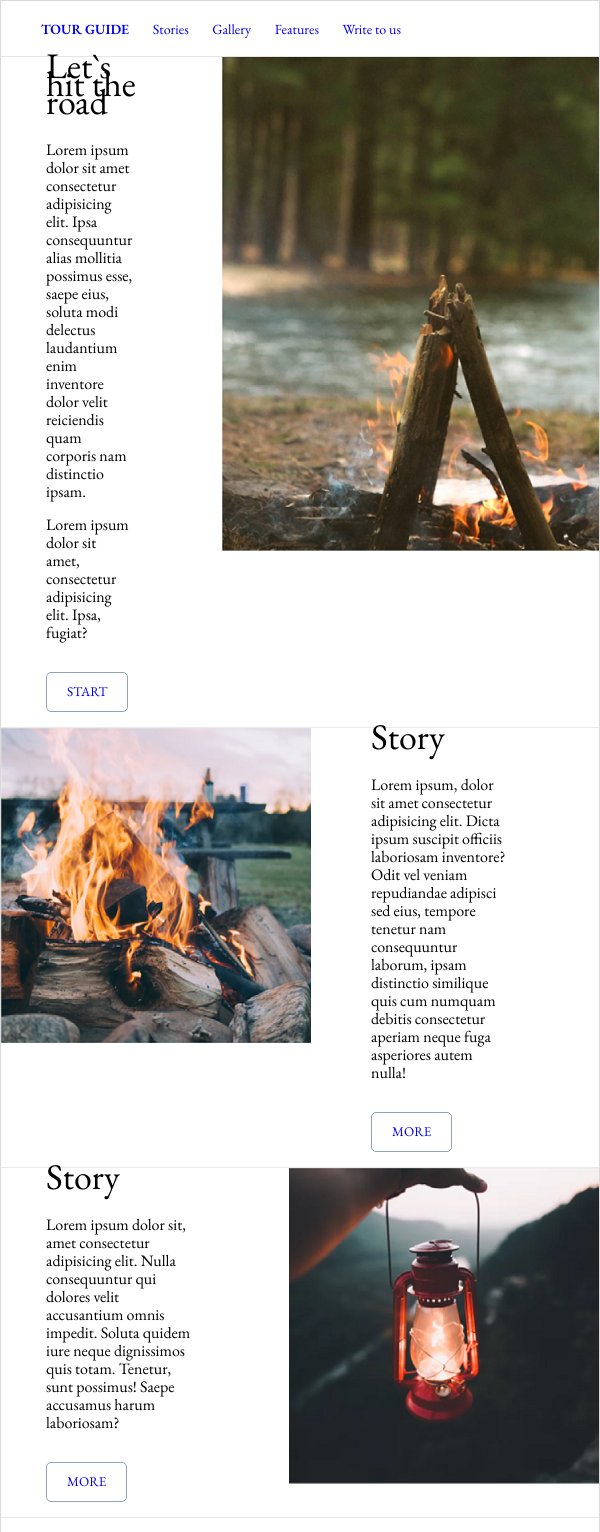
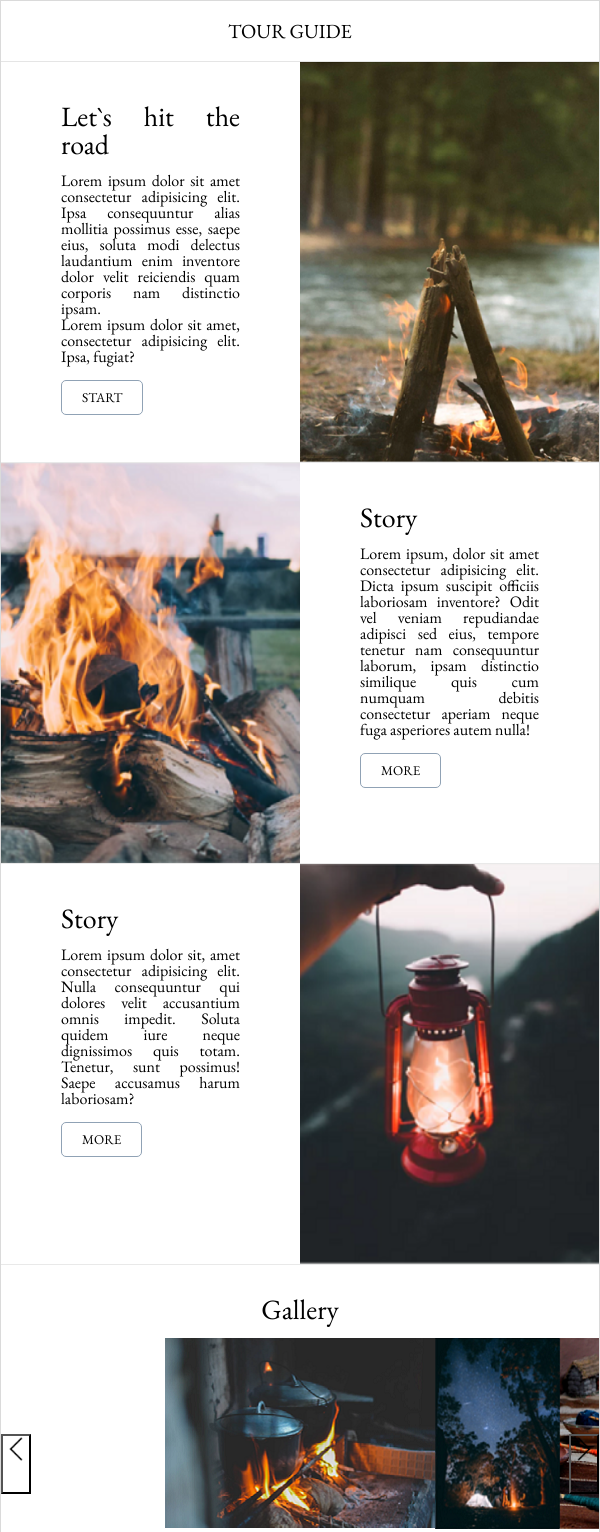
Before and after one commit to Jane-Jane1984/lending_exam, a plain HTML site: page index.html in a window 600 px wide. Shown: the top 1532 px of the page. Drawn offline with nearby package versions, Linux system fonts and the light colour scheme.

Commit message:
add adaptive

```diff
--- a/css/style.css
+++ b/css/style.css
@@ -1,7 +1,7 @@
 @import url("https://fonts.googleapis.com/css2?family=EB+Garamond:wght@400;500;600;615&display=swap");
 
 /*Обнуляющие стили*/
-/*для посещенныч !!!!!!!!!!!!!!!!!!!!!!!!!!!!!!!!!!ссылок*/
+
 * {
    padding: 0;
    margin: 0;
@@ -59,6 +59,18 @@ h6 {
    font-size: inherit;
    font-weight: 400;
 }
+a {
+   text-decoration: none;
+   color: black;
+}
+a:visited {
+   text-decoration: none;
+   color: black;
+}
+a:hover {
+   text-decoration: none;
+   color: black;
+}
 /*------------------------------*/
 
 body {
@@ -79,7 +91,7 @@ body {
    border-bottom: 1px solid #e5e5e5;
 }
 .header-container {
-   min-width: 850px;
+   /*min-width: 850px;*/
    margin: 0 40px;
    padding: 20px 0;
 }
@@ -100,6 +112,9 @@ body {
    text-transform: uppercase;
    font-weight: 600;
 }
+.tour__name-media {
+   display: none;
+}
 .social-links-row {
 }
 .social__list {
@@ -110,6 +125,35 @@ body {
 .social__icon {
    height: 15px;
    width: 15px;
+}
+
+@media (min-width: 600px) and (max-width: 850px) {
+   .header-row {
+      justify-content: center;
+   }
+   .social-links-row {
+      display: none;
+   }
+   .tour__name-media {
+      display: none;
+   }
+}
+@media (max-width: 600px) {
+   .header-row {
+      justify-content: center;
+   }
+   .social-links-row {
+      display: none;
+   }
+   .menu__list {
+      display: none;
+   }
+   .tour__name-media {
+      display: block;
+      font-size: 20px;
+      color: black;
+      text-transform: uppercase;
+   }
 }
 
 /*Main container*/
@@ -140,30 +184,79 @@ body {
    border-bottom: 1px solid #e9e9e9;
 }
 .block__row {
-   padding-right: 15px;
-   margin: 0 45px;
+   /*padding-right: 15px;*/
+   /*margin: 0 45px;*/
    display: flex;
    align-items: center;
+   height: 430px;
+   align-items: stretch;
 }
 
 .reverse {
-   padding-left: 15px;
-   margin: 0 45px;
+   /*padding-left: 15px;
+   margin: 0 45px;*/
+   height: 315px;
+   flex-direction: row-reverse;
 }
-
+.block-height {
+   height: 315px;
+}
+.block__text1,
+.block__text2,
+.block__text3 {
+   font-size: initial;
+   display: flex;
+   flex-direction: column;
+   align-items: flex-start;
+   line-height: 18px;
+}
+.block__text1 {
+   width: 50%;
+}
+.block__text2,
+.block__text3 {
+   width: 70%;
+}
 .block__title {
    font-size: 36px;
    padding-bottom: 30px;
    font-weight: 400;
 }
+.block__image1 {
+   background-image: url("../images/img11.png");
+   width: 50%;
+   background-size: cover;
+   background-position: center;
+}
+.block__image2 {
+   background-image: url("../images/img22.png");
+   width: 30%;
+   background-size: cover;
+   background-position: center;
+}
+.block__image3 {
+   background-image: url("../images/img33.png");
+   width: 30%;
+   background-size: cover;
+   background-position: center;
+}
 
-.block__text {
-   font-size: initial;
+.content__block1,
+.content__block2,
+.content__block3 {
    display: flex;
    flex-direction: column;
    align-items: flex-start;
-   padding: 0 15px 15px 0;
-   line-height: 18px;
+   margin: 0 60px;
+}
+.content__block1 {
+   margin-top: 100px;
+}
+.content__block2,
+.content__block3 {
+   margin-top: 80px;
+}
+.let__title {
 }
 
 .block__link {
@@ -175,7 +268,75 @@ body {
    padding: 10px 20px;
    border-radius: 5px;
 }
-.block__image {
+
+.img__tours1 {
+}
+@media (min-width: 600px) and (max-width: 850px) {
+   .block__row {
+      align-items: stretch;
+      height: 400px;
+   }
+   .block__text1,
+   .block__text2,
+   .block__text3 {
+      line-height: unset;
+      width: 50%;
+   }
+   .block__image1,
+   .block__image2,
+   .block__image3 {
+      width: 50%;
+   }
+   .content__block1,
+   .content__block2,
+   .content__block3 {
+      margin-top: 0px;
+      margin-bottom: 0px;
+      padding-top: 40px;
+      padding-bottom: 0px;
+      text-align: justify;
+   }
+
+   .block__title {
+      font-size: 28px;
+      padding-bottom: 15px;
+   }
+}
+@media (max-width: 599px) {
+   .block__row {
+      flex-direction: column;
+      height: auto;
+      align-items: center;
+   }
+   .block__reverse {
+      flex-direction: column;
+   }
+   .block__text1,
+   .block__text2,
+   .block__text3 {
+      width: 70%;
+      display: flex;
+      flex-direction: column;
+   }
+   .block__title {
+      font-size: 22px;
+   }
+   .content__block1,
+   .content__block2,
+   .content__block3 {
+      margin: 30px;
+      padding-right: 40px;
+      width: 70%;
+   }
+   .block__image1,
+   .block__image2,
+   .block__image3 {
+      width: 80%;
+      height: 350px;
+      background-size: cover;
+      background-position: center;
+      background-repeat: no-repeat;
+   }
 }
 
 /*SLIDER*/
@@ -202,11 +363,11 @@ body {
 }
 .slick-arrow.slick-prev {
    left: 0;
-   background: url("../icons/forward.png") 0 0 / 100% no-repeat;
+   background: url("../icons/back.png") 0 0 / 100% no-repeat;
 }
 .slick-arrow.slick-next {
    right: 0;
-   background: url("../icons/back.png") 0 0 / 100% no-repeat;
+   background: url("../icons/forward.png") 0 0 / 100% no-repeat;
 }
 .slider-item {
    opacity: 1;
@@ -266,6 +427,48 @@ body {
    border-left: 1px solid #dadada;
    border-right: 1px solid #dadada;
 }
+@media (min-width: 780px) and (max-width: 800px) {
+   .fetures__boxes {
+      width: 230px;
+   }
+}
+
+@media (min-width: 600px) and (max-width: 780px) {
+   .border1,
+   .border3,
+   .border5 {
+      border-right: 1px solid #dadada;
+   }
+   .border1,
+   .border3,
+   .border4 {
+      border-bottom: 1px solid #dadada;
+   }
+   .border2 {
+      border-right: none;
+   }
+   .border5 {
+      border-left: none;
+   }
+}
+@media (max-width: 599px) {
+   .block__feature {
+      margin: 0 auto;
+   }
+   .border1,
+   .border2,
+   .border3,
+   .border4,
+   .border5,
+   .border6 {
+      border-bottom: 1px solid #dadada;
+      border-left: none;
+      border-right: none;
+   }
+   .fetures__boxes {
+      width: 70%;
+   }
+}
 
 /*WRITE TO US*/
 
@@ -294,7 +497,9 @@ body {
    padding: 0;
    font-weight: bold;
 }
-.name, .phone, .mail {
+.name,
+.phone,
+.mail {
    margin-top: 0;
 }
 .userdata {
@@ -340,7 +545,7 @@ body {
    display: flex;
    align-items: center;
 }
-.human-text{
+.human-text {
    padding-left: 6px;
    padding-bottom: 3px;
 }
@@ -349,13 +554,41 @@ body {
    text-transform: uppercase;
    padding: 4px 10px;
 }
-input, select, textarea {
+input,
+select,
+textarea {
    border: 2px solid #dadada;
 }
 option {
    font-family: inherit;
    font-size: 12px;
 }
+
+@media (min-width: 600px) and (max-width: 780px) {
+   .form-container {
+      width: 80%;
+      border-bottom: 1px solid #dadada;
+   }
+   .userdata {
+      width: auto;
+   }
+}
+@media (max-width: 660px) {
+   .form-container {
+      width: 80%;
+      margin: 0 auto;
+      border-bottom: 1px solid #dadada;
+   }
+   .user__block {
+      flex-direction: column;
+      align-items: center;
+   }
+   .connect {
+      justify-content: center;
+      margin-top: 10px;
+   }
+}
+
 /*FOOTER*/
 .footer {
 }
@@ -378,13 +611,8 @@ option {
 }
 .footer__text {
 }
-
-a {
-   text-decoration: none;
+@media (min-width: 600px) and (max-width: 850px) {
+   .footer__links img {
+      width: 15px;
+   }
 }
-a:visited {
-   text-decoration: none;
-}
-a:hover {
-   text-decoration: none;
-}
--- a/index.html
+++ b/index.html
@@ -1,11 +1,13 @@
 <!DOCTYPE html>
 <html lang="zxx">
+
 <head>
    <meta charset="UTF-8">
    <meta name="viewport" content="width=device-width, initial-scale=1.0">
    <link rel="stylesheet" href="css/style.css">
    <title>Lending Volkova</title>
 </head>
+
 <body>
    <div class="all-content">
 
@@ -14,21 +16,22 @@
             <div class="header-container">
                <div class="header-row">
                   <div class="menu-row">
-                     <ul class = "menu__list">
-                        <li><a href="#"><span class = "tour__name">Tour Guide</span></a></li>
-                        <li><a href="#">Stories</a></li>
-                        <li><a href="#">Gallery</a></li>
-                        <li><a href="#">Features</a></li>
-                        <li><a href="#">Write to us</a></li>
+                     <ul class="menu__list">
+                        <li><a href="javascript:void(0);><span class=" tour__name">Tour Guide</span></a></li>
+                        <li><a href="javascript:void(0);">Stories</a></li>
+                        <li><a href="javascript:void(0);">Gallery</a></li>
+                        <li><a href="javascript:void(0);">Features</a></li>
+                        <li><a href="javascript:void(0);">Write to us</a></li>
                      </ul>
+                     <div class="tour__name-media"><a href="javascript:void(0);">Tour Guide</a></div>
                   </div>
                   <div class="social-links-row">
-                     <ul class = "social__list">
-                        <li><a href="#"><img class = "social__icon" src="icons/twitter.png" alt="twitter"></a></li>
-                        <li><a href="#"><img class = "social__icon" src="icons/facebook.png" alt="fb"></a></li>
-                        <li><a href="#"><img class = "social__icon" src="icons/instagram.png" alt="insta"></a></li>
-                        <li><a href="#"><img class = "social__icon" src="icons/youtube.png" alt="YT"></a></li>
-                        <li><a href="#"><img class = "social__icon" src="icons/gmail.png" alt="gmail"></a></li>
+                     <ul class="social__list">
+                        <li><a href="#"><img class="social__icon" src="icons/twitter.png" alt="twitter"></a></li>
+                        <li><a href="#"><img class="social__icon" src="icons/facebook.png" alt="fb"></a></li>
+                        <li><a href="#"><img class="social__icon" src="icons/instagram.png" alt="insta"></a></li>
+                        <li><a href="#"><img class="social__icon" src="icons/youtube.png" alt="YT"></a></li>
+                        <li><a href="#"><img class="social__icon" src="icons/gmail.png" alt="gmail"></a></li>
                      </ul>
 
                   </div>
@@ -40,39 +43,54 @@
             <div class="block__tours">
                <div class="block__1">
                   <div class="block__row">
-                     <div class="block__text">
+                     <div class="block__text1">
+                        <div class="content__block1">
                            <div class="block__title let__title">Let`s hit the road</div>
-                        <div class="block__text">Lorem ipsum dolor sit amet consectetur adipisicing elit. Ipsa consequuntur alias mollitia possimus esse, saepe eius, soluta modi delectus laudantium enim inventore dolor velit reiciendis quam corporis nam distinctio ipsam.</div>
-                        <div class="block__text two">Lorem ipsum dolor sit amet, consectetur adipisicing elit. Ipsa, fugiat?</div>
+                           <div class="content1">Lorem ipsum dolor sit amet consectetur adipisicing elit. Ipsa
+                              consequuntur alias mollitia possimus esse, saepe eius, soluta modi delectus laudantium
+                              enim
+                              inventore dolor velit reiciendis quam corporis nam distinctio ipsam.
+                              <br> Lorem ipsum dolor sit amet, consectetur adipisicing elit. Ipsa,
+                              fugiat?
+                           </div>
+
                            <div class="block__link"><a href="javascript:void(0);">start</a></div>
                         </div>
                      </div>
-                  <div class="block__image">
-                     <img src="images/img11.png" alt="костёр">
+                     <div class="block__image1">
+                        <div class="img__tours1"></div>
                      </div>
+                  </div>
+
                </div>
                <div class="block__2 block__reverse">
                   <div class="block__row reverse">
-                     <div class="block__text">
+                     <div class="block__text2">
+                        <div class="content__block2">
                            <div class="block__title">Story</div>
-                        <div class="block__text">Lorem ipsum, dolor sit amet consectetur adipisicing elit. Dicta ipsum suscipit officiis laboriosam inventore? Odit vel veniam repudiandae adipisci sed eius, tempore tenetur nam consequuntur laborum, ipsam distinctio similique quis cum numquam debitis consectetur aperiam neque fuga asperiores autem nulla!</div>
+                           <div class="content1">Lorem ipsum, dolor sit amet consectetur adipisicing elit. Dicta ipsum
+                              suscipit officiis laboriosam inventore? Odit vel veniam repudiandae adipisci sed eius,
+                              tempore tenetur nam consequuntur laborum, ipsam distinctio similique quis cum numquam
+                              debitis
+                              consectetur aperiam neque fuga asperiores autem nulla!</div>
                            <div class="block__link"><a href="javascript:void(0);">more</a></div>
                         </div>
                      </div>
-                  <div class="block__image">
-                     <img src="images/img22.png" alt="костёр">
+                     <div class="block__image2"></div>
                   </div>
                </div>
                <div class="block__3">
-                  <div class="block__row">
-                     <div class="block__text">
+                  <div class="block__row block-height">
+                     <div class="block__text3">
+                        <div class="content__block3">
                            <div class="block__title">Story</div>
-                        <div class="block__text">Lorem ipsum dolor sit, amet consectetur adipisicing elit. Nulla consequuntur qui dolores velit accusantium omnis impedit. Soluta quidem iure neque dignissimos quis totam. Tenetur, sunt possimus! Saepe accusamus harum laboriosam?</div>
+                           <div class="content1">Lorem ipsum dolor sit, amet consectetur adipisicing elit. Nulla
+                              consequuntur qui dolores velit accusantium omnis impedit. Soluta quidem iure neque
+                              dignissimos quis totam. Tenetur, sunt possimus! Saepe accusamus harum laboriosam?</div>
                            <div class="block__link"><a href="javascript:void(0);">more</a></div>
                         </div>
                      </div>
-                  <div class="block__image">
-                     <img src="images/img33.png" alt="костёр">
+                     <div class="block__image3"></div>
                   </div>
                </div>
             </div>
@@ -126,16 +144,18 @@
                            <a href="javascript:void(0);"><img src="icons/movie3.png" alt=""></a>
                         </div>
                         <div class="feature__text">three</div>
-                        <div class="feature__text">Lorem, ipsum dolor sit amet consectetur adipisicing elit. Eum, atque?</div>
+                        <div class="feature__text">Lorem, ipsum dolor sit amet consectetur adipisicing elit. Eum, atque?
                         </div>
                      </div>
-                  <div class="fetures__boxes">
+                  </div>
+                  <div class="fetures__boxes border4">
                      <div class="feature__content">
                         <div class="feature__icon">
                            <a href="javascript:void(0);"><img src="icons/face5.png" alt=""></a>
                         </div>
                         <div class="feature__text">four</div>
-                        <div class="feature__text">Lorem ipsum dolor sit amet, consectetur adipisicing elit. Ipsum ex laudantium velit?</div>
+                        <div class="feature__text">Lorem ipsum dolor sit amet, consectetur adipisicing elit. Ipsum ex
+                           laudantium velit?</div>
                      </div>
                   </div>
                   <div class="fetures__boxes border5">
@@ -147,7 +167,7 @@
                         <div class="feature__text">Lorem, ipsum dolor.</div>
                      </div>
                   </div>
-                  <div class="fetures__boxes">
+                  <div class="fetures__boxes border6">
                      <div class="feature__content">
                         <div class="feature__icon">
                            <a href="javascript:void(0);"><img src="icons/genius6.png" alt=""></a>
@@ -164,22 +184,22 @@
                   <div class="user__block">
                      <div class="user-name">
                         <p class="name formtitle">Your name</p>
-                        <input type="text" class = "userdata" name="username">
+                        <input type="text" class="userdata" name="username">
                      </div>
                      <div class="user-phone">
                         <p class="phone formtitle">Phone</p>
-                        <input type="tel" class = "userdata" name="userphone">
+                        <input type="tel" class="userdata" name="userphone">
                      </div>
                      <div class="user-mail">
                         <p class="mail formtitle">Email</p>
-                        <input type="tel" class = "userdata" name="usermail">
+                        <input type="tel" class="userdata" name="usermail">
                      </div>
                   </div>
                   <div class="connect">
                      <p class="connect-me-with formtitle">Connect me with</p>
-                     <p class="connect-me-with"><input type="radio" name = "connect-with" value ="email">Email</p>
-                     <p class="connect-me-with"><input type="radio" name = "connect-with" value ="phone">Phone</p>
-                     <p class="connect-me-with"><input type="radio" name = "connect-with" value ="tg">Telegramm</p>
+                     <p class="connect-me-with"><input type="radio" name="connect-with" value="email">Email</p>
+                     <p class="connect-me-with"><input type="radio" name="connect-with" value="phone">Phone</p>
+                     <p class="connect-me-with"><input type="radio" name="connect-with" value="tg">Telegramm</p>
 
                   </div>
                   <div class="topics-message">
@@ -190,11 +210,11 @@
                         <option value="film">Take part in the filming</option>
                      </select>
                      <div class="message formtitle">Message</div>
-                     <textarea name="usermessage" class = "usermessage"></textarea>
+                     <textarea name="usermessage" class="usermessage"></textarea>
                   </div>
                   <div class="check-send">
                      <div class="check">
-                        <p ><input type="checkbox" name="human"></p>
+                        <p><input type="checkbox" name="human"></p>
                         <p class="human-text formtitle">I am a human </p>
                      </div>
                      <div class="send">
@@ -216,15 +236,16 @@
                      <a href="javascript:void(0);"><img src="icons/youtube.png" alt=""></a>
                      <a href="javascript:void(0);"><img src="icons/gmail.png" alt=""></a>
                   </div>
-               <div class="footer__text">Untitlied 2019</div>
+                  <div class="footer__text">&copyUntitlied 2019</div>
                </div>
             </div>
 
          </div>
       </footer>
-      <script src = "js/min.js"></script>
-      <script src = "js/slick.min.js"></script>
-      <script src = "js/script.js"></script>
+      <script src="js/min.js"></script>
+      <script src="js/slick.min.js"></script>
+      <script src="js/script.js"></script>
    </div>
 </body>
+
 </html>
```
Lines whose indentation alone changed are shown as unchanged.
